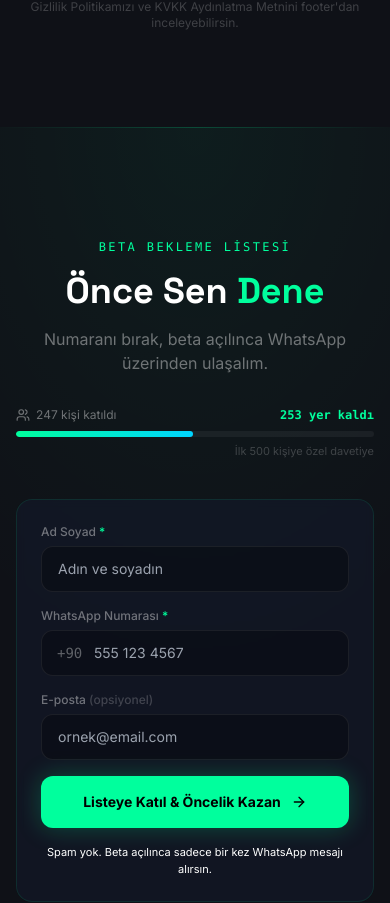
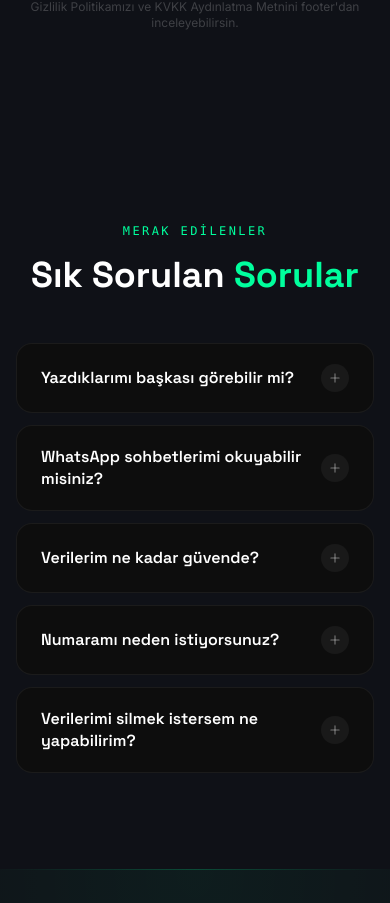
Before and after one commit to kursatemre/secondbrain, a Next.js app: page / in a window 390 px wide. Shown: the part 5976-6879 px from the top of the page. Built offline with nearby package versions, Linux system fonts and the light colour scheme; no server answers; the database is empty.

Commit message:
feat: add FAQ accordion section (privacy-focused)
5 questions covering:
- Can others see what I write?
- Can you read WhatsApp chats?
- How secure is my data?
- Why do you need my number?
- How do I delete my data?

Co-Authored-By: Claude Sonnet 4.6 <noreply@anthropic.com>

```diff
--- a/app/page.tsx
+++ b/app/page.tsx
@@ -3,6 +3,7 @@ import HeroSection from "@/components/HeroSection";
 import ProcessSection from "@/components/ProcessSection";
 import FeaturesSection from "@/components/FeaturesSection";
 import TrustSection from "@/components/TrustSection";
+import FAQSection from "@/components/FAQSection";
 import WaitlistSection from "@/components/WaitlistSection";
 import Footer from "@/components/Footer";
 
@@ -14,6 +15,7 @@ export default function Home() {
       <ProcessSection />
       <FeaturesSection />
       <TrustSection />
+      <FAQSection />
       <WaitlistSection />
       <Footer />
     </main>
--- /dev/null
+++ b/components/FAQSection.tsx
@@ -0,0 +1,126 @@
+"use client";
+
+import { useState } from "react";
+import { motion, AnimatePresence } from "framer-motion";
+import { Plus, Minus } from "lucide-react";
+
+const faqs = [
+  {
+    q: "Yazdıklarımı başkası görebilir mi?",
+    a: "Hayır. Second Brain'e gönderdiğin mesajlar yalnızca sana aittir. Hiçbir çalışanımız, ortak ya da üçüncü taraf bu içeriklere erişemez. Verilerini yalnızca yapay zekanın sana cevap verebilmesi için işliyoruz; başka bir amaçla kullanılmaz.",
+  },
+  {
+    q: "WhatsApp sohbetlerimi okuyabilir misiniz?",
+    a: "Kesinlikle hayır. Second Brain sadece kendi numarasına —yani bota— gönderilen mesajları görür. Aile grubun, arkadaş yazışmaların veya diğer sohbetlerin içeriğine hiçbir şekilde erişimimiz yoktur ve olamaz; WhatsApp'ın uçtan uca şifreleme altyapısı buna izin vermez.",
+  },
+  {
+    q: "Verilerim ne kadar güvende?",
+    a: "Tüm veriler şifreli kanallar (TLS) üzerinden iletilir ve şifreli biçimde depolanır. Türkiye'deki KVKK mevzuatına tam uyum sağlıyoruz. Verilerini üçüncü taraf reklam ağlarıyla, veri brokerleriyle veya herhangi bir başka şirketle paylaşmıyoruz.",
+  },
+  {
+    q: "Numaramı neden istiyorsunuz?",
+    a: "Second Brain tamamen WhatsApp üzerinden çalışır. Numaranı yalnızca iki amaçla kullanırız: (1) Beta açıldığında sana tek bir davetiye göndermek, (2) Uygulamayı aktif kullanmaya başladığında botun seninle iletişim kurabilmesi için. Numaran hiçbir zaman pazarlama listelerine eklenmez.",
+  },
+  {
+    q: "Verilerimi silmek istersem ne yapabilirim?",
+    a: "Beta sürecinde Second Brain'e \"verilerimi sil\" yazman yeterli. 48 saat içinde tüm kayıtların kalıcı olarak kaldırılır ve bunu e-posta ile doğrularız. Veri silme hakkın KVKK kapsamında güvence altındadır.",
+  },
+];
+
+export default function FAQSection() {
+  const [open, setOpen] = useState<number | null>(null);
+
+  return (
+    <section className="py-24 relative">
+      <div className="absolute top-0 left-0 right-0 h-px bg-gradient-to-r from-transparent via-white/8 to-transparent" />
+
+      <div className="max-w-2xl mx-auto px-4 sm:px-6 relative">
+        {/* Header */}
+        <motion.div
+          initial={{ opacity: 0, y: 24 }}
+          whileInView={{ opacity: 1, y: 0 }}
+          viewport={{ once: true }}
+          transition={{ duration: 0.6 }}
+          className="text-center mb-12"
+        >
+          <span className="text-xs font-mono text-[#00ff9d] uppercase tracking-[0.2em] mb-4 block">
+            Merak Edilenler
+          </span>
+          <h2 className="font-heading text-4xl sm:text-5xl font-bold">
+            Sık Sorulan{" "}
+            <span style={{ color: "#00ff9d" }}>Sorular</span>
+          </h2>
+        </motion.div>
+
+        {/* Accordion */}
+        <motion.div
+          initial={{ opacity: 0 }}
+          whileInView={{ opacity: 1 }}
+          viewport={{ once: true }}
+          transition={{ duration: 0.5, delay: 0.2 }}
+          className="space-y-3"
+        >
+          {faqs.map((faq, i) => {
+            const isOpen = open === i;
+            return (
+              <div
+                key={i}
+                className="rounded-2xl overflow-hidden transition-colors duration-200"
+                style={{
+                  background: isOpen
+                    ? "rgba(0,255,157,0.04)"
+                    : "rgba(13,13,13,1)",
+                  border: isOpen
+                    ? "1px solid rgba(0,255,157,0.18)"
+                    : "1px solid rgba(255,255,255,0.06)",
+                }}
+              >
+                {/* Question row */}
+                <button
+                  onClick={() => setOpen(isOpen ? null : i)}
+                  className="w-full flex items-center justify-between gap-4 px-6 py-5 text-left"
+                >
+                  <span className="font-heading font-semibold text-white text-base leading-snug">
+                    {faq.q}
+                  </span>
+                  <span
+                    className="flex-shrink-0 w-7 h-7 rounded-full flex items-center justify-center transition-colors"
+                    style={{
+                      background: isOpen
+                        ? "rgba(0,255,157,0.15)"
+                        : "rgba(255,255,255,0.05)",
+                    }}
+                  >
+                    {isOpen ? (
+                      <Minus className="w-3.5 h-3.5 text-[#00ff9d]" />
+                    ) : (
+                      <Plus className="w-3.5 h-3.5 text-white/40" />
+                    )}
+                  </span>
+                </button>
+
+                {/* Answer */}
+                <AnimatePresence initial={false}>
+                  {isOpen && (
+                    <motion.div
+                      key="answer"
+                      initial={{ height: 0, opacity: 0 }}
+                      animate={{ height: "auto", opacity: 1 }}
+                      exit={{ height: 0, opacity: 0 }}
+                      transition={{ duration: 0.25, ease: "easeInOut" }}
+                      className="overflow-hidden"
+                    >
+                      <p className="px-6 pb-5 text-sm text-white/50 leading-relaxed">
+                        {faq.a}
+                      </p>
+                    </motion.div>
+                  )}
+                </AnimatePresence>
+              </div>
+            );
+          })}
+        </motion.div>
+      </div>
+    </section>
+  );
+}
```
